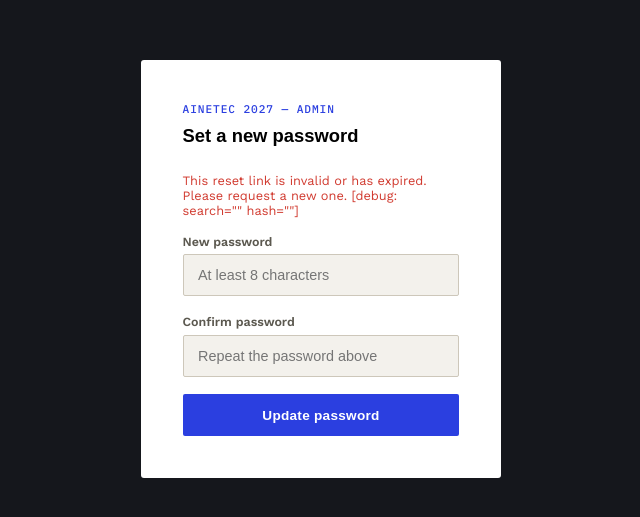
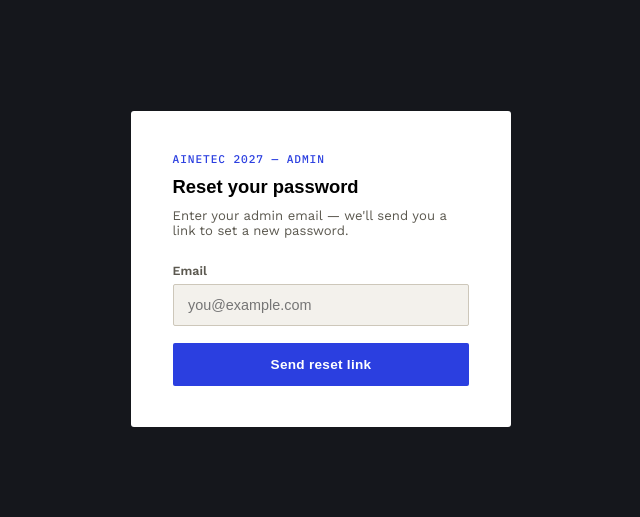
Before and after one commit to msaih-prog/AINETEC-website, a website: page reset-password.html in a window 1280 px wide. Shown: the part 131-648 px from the top of the page, without its empty margins (319-959 px from the left). Drawn offline with nearby package versions, Linux system fonts and the light colour scheme; a web font is replaced by a local one.

Commit message:
reset-password.html: self-service request form with explicit redirectTo
The Supabase Dashboard's "Send password recovery" button has no way to
specify a redirect target, so it always bounces to the bare Site URL
(and expired/invalid links landed there with no way to retry). Add a
request-link form on this same page that calls
resetPasswordForEmail(email, { redirectTo: thisPage }) directly, so
recovery links always land back here correctly, and expired-link
errors surface a way to immediately request a fresh one.

```diff
--- a/reset-password.html
+++ b/reset-password.html
@@ -20,8 +20,9 @@ window.__rawIncomingUrl = window.location.href;
 }
 *{margin:0;padding:0;box-sizing:border-box;}
 body{font-family:'Work Sans',ui-sans-serif,system-ui,sans-serif;background:var(--ink);min-height:100vh;display:flex;align-items:center;justify-content:center;}
-h1{font-family:'Unbounded',ui-sans-serif,sans-serif;font-weight:800;font-size:1.15rem;margin-bottom:1.6rem;}
-.card{background:var(--white);padding:2.6rem;width:360px;border-radius:3px;}
+h1{font-family:'Unbounded',ui-sans-serif,sans-serif;font-weight:800;font-size:1.15rem;margin-bottom:.6rem;}
+.subtitle{font-size:.82rem;color:var(--muted);margin-bottom:1.6rem;}
+.card{background:var(--white);padding:2.6rem;width:380px;border-radius:3px;}
 .kicker{font-family:'IBM Plex Mono';font-size:.7rem;letter-spacing:.08em;text-transform:uppercase;color:var(--majorelle);margin-bottom:.6rem;}
 label{font-size:.78rem;font-weight:600;color:var(--muted);display:block;margin-bottom:.35rem;}
 input{width:100%;padding:.75rem .9rem;margin-bottom:1.1rem;border:1px solid var(--line);border-radius:2px;font-size:.9rem;background:var(--plaster);}
@@ -37,9 +38,19 @@ button:disabled{opacity:.6;cursor:default;}
 
 <div class="card">
   <div class="kicker">AINETEC 2027 — Admin</div>
-  <h1>Set a new password</h1>
-  <div id="msg"></div>
-  <div id="form">
+
+  <div id="request-view" style="display:none;">
+    <h1>Reset your password</h1>
+    <p class="subtitle">Enter your admin email — we'll send you a link to set a new password.</p>
+    <div id="msg"></div>
+    <label for="req-email">Email</label>
+    <input id="req-email" type="email" autocomplete="username" placeholder="you@example.com">
+    <button id="req-btn" onclick="requestReset()">Send reset link</button>
+  </div>
+
+  <div id="password-view" style="display:none;">
+    <h1>Set a new password</h1>
+    <div id="msg2"></div>
     <label for="pwd1">New password</label>
     <input id="pwd1" type="password" autocomplete="new-password" placeholder="At least 8 characters">
     <label for="pwd2">Confirm password</label>
@@ -51,16 +62,42 @@ button:disabled{opacity:.6;cursor:default;}
 <script src="https://cdn.jsdelivr.net/npm/@supabase/supabase-js@2"></script>
 <script src="supabase-config.js"></script>
 <script>
-const msg = document.getElementById('msg');
-function showMsg(text, isErr) {
-  msg.textContent = text;
-  msg.className = isErr ? 'err' : 'ok';
-  msg.style.display = 'block';
+const RESET_REDIRECT = window.location.origin + window.location.pathname;
+
+function showMsg(el, text, isErr) {
+  el.textContent = text;
+  el.className = isErr ? 'err' : 'ok';
+  el.style.display = 'block';
 }
 
-let recoveryReady = false;
+function showRequestView(prefillMsg, isErr) {
+  document.getElementById('password-view').style.display = 'none';
+  document.getElementById('request-view').style.display = 'block';
+  if (prefillMsg) showMsg(document.getElementById('msg'), prefillMsg, isErr);
+}
+
+function showPasswordView() {
+  document.getElementById('request-view').style.display = 'none';
+  document.getElementById('password-view').style.display = 'block';
+}
+
+async function requestReset() {
+  const email = document.getElementById('req-email').value.trim();
+  if (!email) { showMsg(document.getElementById('msg'), 'Please enter your email.', true); return; }
+
+  const btn = document.getElementById('req-btn');
+  btn.disabled = true;
+  btn.textContent = 'Sending…';
+  const { error } = await sb.auth.resetPasswordForEmail(email, { redirectTo: RESET_REDIRECT });
+  btn.disabled = false;
+  btn.textContent = 'Send reset link';
+
+  if (error) { showMsg(document.getElementById('msg'), error.message, true); return; }
+  showMsg(document.getElementById('msg'), 'If an account exists for this email, a reset link has been sent. Check your inbox.', false);
+}
+
 sb.auth.onAuthStateChange((event) => {
-  if (event === 'PASSWORD_RECOVERY') recoveryReady = true;
+  if (event === 'PASSWORD_RECOVERY') showPasswordView();
 });
 
 // Supabase envoie désormais un lien avec ?code=... (flux PKCE) plutôt qu'un jeton
@@ -69,29 +106,31 @@ async function init() {
   const rawUrl = window.__rawIncomingUrl || window.location.href;
   const parsed = new URL(rawUrl);
   const code = parsed.searchParams.get('code');
-  const debugInfo = ` [debug: search="${parsed.search}" hash="${parsed.hash}"]`;
+  const hashParams = new URLSearchParams(parsed.hash.replace(/^#/, ''));
+  const hashError = hashParams.get('error_description');
 
   if (code) {
     const { error } = await sb.auth.exchangeCodeForSession(code);
-    if (error) {
-      showMsg('This reset link is invalid or has expired. Please request a new one.' + debugInfo, true);
-      return;
-    }
-    recoveryReady = true;
+    if (error) { showRequestView('Your reset link has expired. Request a new one below.', true); return; }
+    showPasswordView();
     return;
   }
-  // Repli pour l'ancien flux (jeton dans le hash), déjà détecté automatiquement au chargement.
+  if (hashError) {
+    showRequestView(decodeURIComponent(hashError).replace(/\+/g, ' ') + ' — request a new link below.', true);
+    return;
+  }
   const { data: { session } } = await sb.auth.getSession();
-  if (session) { recoveryReady = true; return; }
-  showMsg('This reset link is invalid or has expired. Please request a new one.' + debugInfo, true);
+  if (session) { showPasswordView(); return; }
+  showRequestView();
 }
 init();
 
 async function submitNewPassword() {
+  const msg2 = document.getElementById('msg2');
   const p1 = document.getElementById('pwd1').value;
   const p2 = document.getElementById('pwd2').value;
-  if (p1.length < 8) { showMsg('Password must be at least 8 characters.', true); return; }
-  if (p1 !== p2) { showMsg('Passwords do not match.', true); return; }
+  if (p1.length < 8) { showMsg(msg2, 'Password must be at least 8 characters.', true); return; }
+  if (p1 !== p2) { showMsg(msg2, 'Passwords do not match.', true); return; }
 
   const btn = document.getElementById('submit-btn');
   btn.disabled = true;
@@ -101,12 +140,15 @@ async function submitNewPassword() {
   btn.disabled = false;
   btn.textContent = 'Update password';
 
-  if (error) { showMsg(error.message, true); return; }
+  if (error) { showMsg(msg2, error.message, true); return; }
 
-  document.getElementById('form').style.display = 'none';
-  showMsg('Password updated. You can now sign in on any admin page with your new password.', false);
+  document.getElementById('pwd1').style.display = 'none';
+  document.getElementById('pwd2').style.display = 'none';
+  document.querySelector('label[for="pwd1"]').style.display = 'none';
+  document.querySelector('label[for="pwd2"]').style.display = 'none';
+  btn.style.display = 'none';
+  showMsg(msg2, 'Password updated. You can now sign in on any admin page with your new password.', false);
 }
-
 </script>
 
 </body>
```
